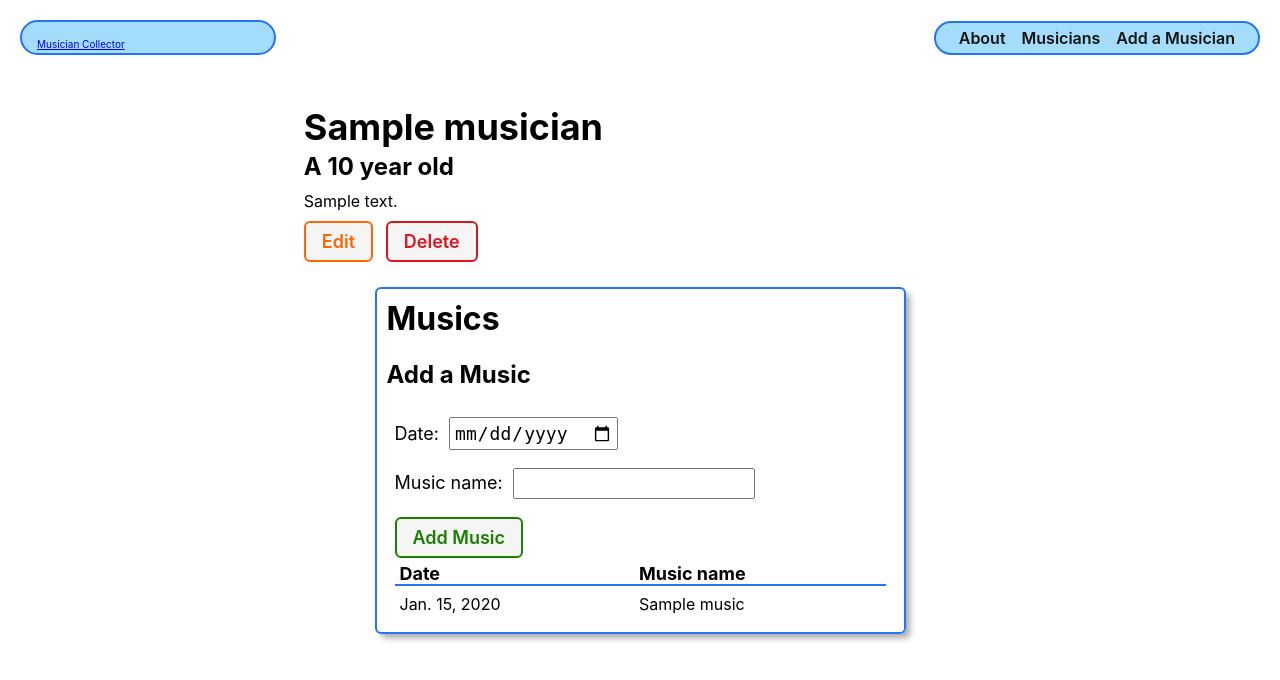
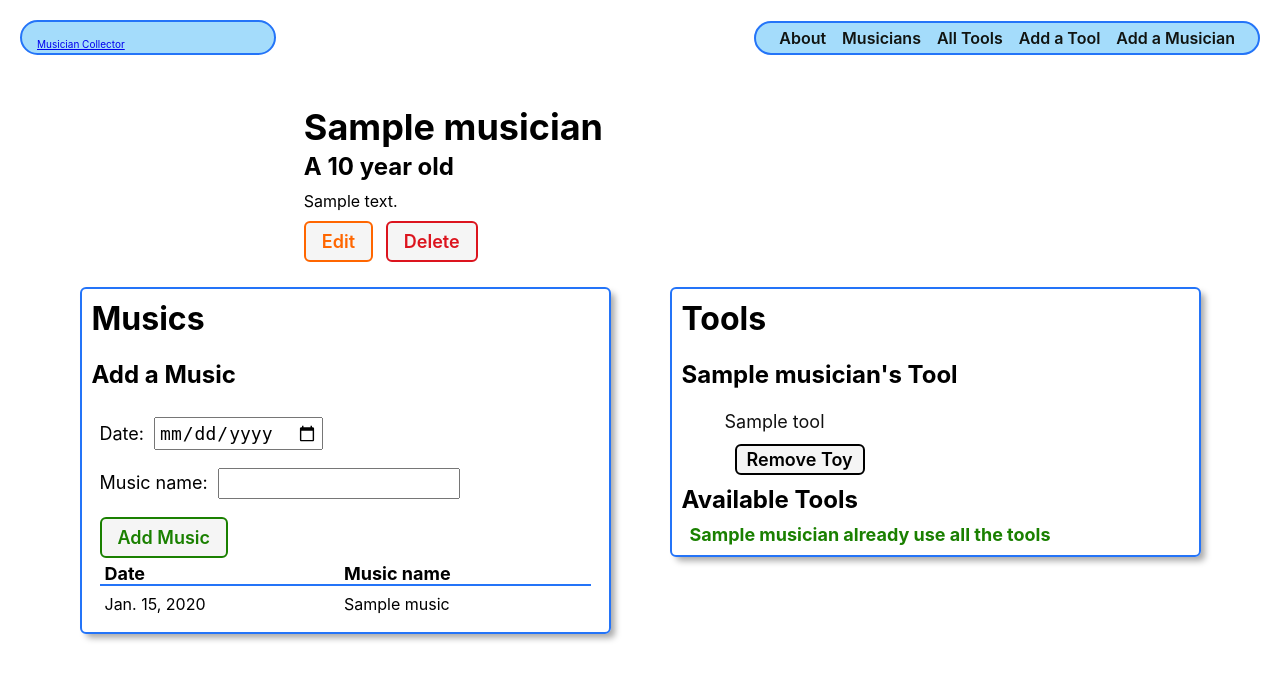
Before and after one commit to weijuxi/django-crud-app-musician, a Django app: page /musicians/1/ in a window 1280 px wide. Shown: the top 680 px of the page. Run offline with Django 5.2, Linux system fonts and the light colour scheme; tables that the repository leaves empty hold one stand-in row (values such as "Sample post").

Commit message:
Add third model and crud function

```diff
--- a/main_app/admin.py
+++ b/main_app/admin.py
@@ -1,7 +1,8 @@
 from django.contrib import admin
 
 # Register your models here.
-from .models import Musician, Music
+from .models import Musician, Music, Tool
 
 admin.site.register(Musician)
 admin.site.register(Music)
+admin.site.register(Tool)
--- a/main_app/models.py
+++ b/main_app/models.py
@@ -1,19 +1,24 @@
 from django.db import models
 from django.urls import reverse
-
+from django.contrib.auth.models import User
 # Create your models here.
 
-MEALS = (
-        ('B', 'Breakfast'),
-        ('L', 'Lunch'),
-        ('D', 'Dinner')
-)
+class Tool(models.Model):
+    name = models.CharField(max_length=50)
+    # color = models.CharField(max_length=20)
+
+    def __str__(self):
+        return self.name
+
+    def get_absolute_url(self):
+        return reverse('tool-detail', kwargs={'pk': self.id})
+
 
 class Musician(models.Model):
     name = models.CharField(max_length=100)
     description = models.TextField(max_length=250)
     age = models.IntegerField()
-
+    tool = models.ManyToManyField(Tool)
 
     def __str__(self):
         return self.name
--- a/main_app/templates/base.html
+++ b/main_app/templates/base.html
@@ -23,6 +23,8 @@
       <ul>
         <li><a href="/about">About</a></li>
         <li><a href="/musicians">Musicians</a></li>
+        <li><a href="{% url 'tool-index' %}">All Tools</a></li>
+        <li><a href="{% url 'tool-create' %}">Add a Tool</a></li>
         <li><a href="{% url 'musician-create' %}">Add a Musician</a></li>
       </ul>
     </nav>
--- a/main_app/templates/musicians/detail.html
+++ b/main_app/templates/musicians/detail.html
@@ -57,5 +57,48 @@
     </div>
     {% endif %}
   </section>
+
+  <section class="toys">
+    <div class="subsection-title">
+      <h2>Tools</h2>
+    </div>
+    <h3>{{ musician.name }}'s Tool</h3>
+  <div class="subsection-content">
+    {% if musician.tool.count %}
+      {% for tool in musician.tool.all %}
+        <div class="toy-container">
+          <div class="color-block"></div>
+          <a href="{% url 'tool-detail' tool.id %}">
+            <p>{{ tool.name }}</p>
+            <form action="{% url 'remove-tool' musician.id tool.id %}" method="post">
+              {% csrf_token %}
+              <button type="submit" class="btn btn-danger">Remove Toy</button>
+            </form>
+          </a>
+        </div>
+      {% endfor %}
+    {% else %}
+      <p class="no-toys">{{cat.name}} doesn't have any toys!</p>
+    {% endif %}
+  </div>
+
+    <h3>Available Tools</h3>
+    <div class="subsection-content">
+    {% if tools.count %}
+      {% for tool in tools.all %}
+        <div class="toy-container">
+          <div class="color-block"></div>
+          <p>{{ tool.name }}</p>
+          <form action="{% url 'associate-tool' musician.id tool.id %}" method="post">
+            {% csrf_token %}
+            <button type="submit" class="btn submit">Use tool</button>
+          </form>
+        </div>
+      {% endfor %}
+    {% else %}
+      <p class="all-toys">{{musician.name}} already use all the tools</p>
+    {% endif %}
+    </div>
+  </section>
 </div>
 {% endblock %}
--- a/main_app/templates/musicians/index.html
+++ b/main_app/templates/musicians/index.html
@@ -12,7 +12,7 @@
 <section class="card-container">
   {% for mu in musicians %}
     <div class="card">
-      <a href="/musicians/{{cat.id}}" >
+      <a href="/musicians/{{mu.id}}" >
         <div class="card-content">
           <div class="card-img-container">
 
--- a/main_app/urls.py
+++ b/main_app/urls.py
@@ -10,4 +10,11 @@ urlpatterns  = [
     path('musicians/<int:pk>/update/', views.MusicianUpdate.as_view(), name='musician-update'),
     path('musicians/<int:pk>/delete/', views.MusicianDelete.as_view(), name='musician-delete'),
     path('musicians/<int:musician_id>/add_music/', views.add_music, name='add-music'),
+    path('tools/create/', views.ToolCreate.as_view(), name='tool-create'),
+    path('tools/<int:pk>/', views.ToolDetail.as_view(), name='tool-detail'),
+    path('tools/', views.ToolList.as_view(), name='tool-index'),
+    path('tools/<int:pk>/update/', views.ToolUpdate.as_view(), name='tool-update'),
+    path('tools/<int:pk>/delete/', views.ToolDelete.as_view(), name='tool-delete'),
+    path('musicians/<int:musician_id>/associate-tool/<int:tool_id>/', views.associate_tool, name='associate-tool'),
+    path('musicians/<int:musician_id>/remove-tool/<int:tool_id>/', views.remove_tool, name='remove-tool'),
 ]
--- a/main_app/views.py
+++ b/main_app/views.py
@@ -1,13 +1,44 @@
 from django.shortcuts import redirect, render
-from .models import Musician
+from .models import Musician, Tool
 from django.http import HttpResponse
 from django.views.generic.edit import CreateView, UpdateView, DeleteView
+from django.views.generic import ListView, DetailView
 from .forms import MusicForm
 # Create your views here.
 
+def associate_tool(request, musician_id, tool_id):
+    # Note that you can pass a toy's id instead of the whole object
+    Musician.objects.get(id=musician_id).tool.add(tool_id)
+    return redirect('musician-detail', musician_id=musician_id)
+
+def remove_tool(request, musician_id, tool_id):
+    Musician.objects.get(id=musician_id).tool.remove(tool_id)
+    return redirect('musician-detail', musician_id=musician_id)
+
+
+class ToolCreate(CreateView):
+    model = Tool
+    fields = '__all__'
+    success_url = '/tools/'
+
+class ToolDetail(DetailView):
+    model = Tool
+
+class ToolList(ListView):
+    model = Tool
+
+class ToolUpdate(UpdateView):
+    model = Tool
+    fields = ['name']
+
+class ToolDelete(DeleteView):
+    model = Tool
+    success_url = '/tools/'
+
+
 class MusicianCreate(CreateView):
     model = Musician
-    fields = '__all__'
+    fields = ['name', 'description', 'age']
     success_url = '/musicians/'
 
 class MusicianUpdate(UpdateView):
@@ -33,8 +64,9 @@ def musicians_index(request):
 
 def musicians_detail(request, musician_id):
     musician = Musician.objects.get(id=musician_id)
+    tools = Tool.objects.exclude(id__in = musician.tool.all().values_list('id'))
     music_form = MusicForm()
-    return render(request, 'musicians/detail.html', {'musician': musician, 'music_form': music_form})
+    return render(request, 'musicians/detail.html', {'musician': musician, 'music_form': music_form, 'tools': tools})
 
 def add_music(request, musician_id):
     form = MusicForm(request.POST)
```
Also changed, not shown: main_app/static/css/tools/tool-index.css (added, +64 -0 lines), main_app/templates/main_app/tool_confirm_delete.html (added, +16 -0 lines), main_app/templates/main_app/tool_detail.html (added, +17 -0 lines), main_app/templates/main_app/tool_form.html (added, +22 -0 lines), main_app/templates/main_app/tool_list.html (added, +26 -0 lines), main_app/migrations/0004_tool_musician_tool.py (added).
